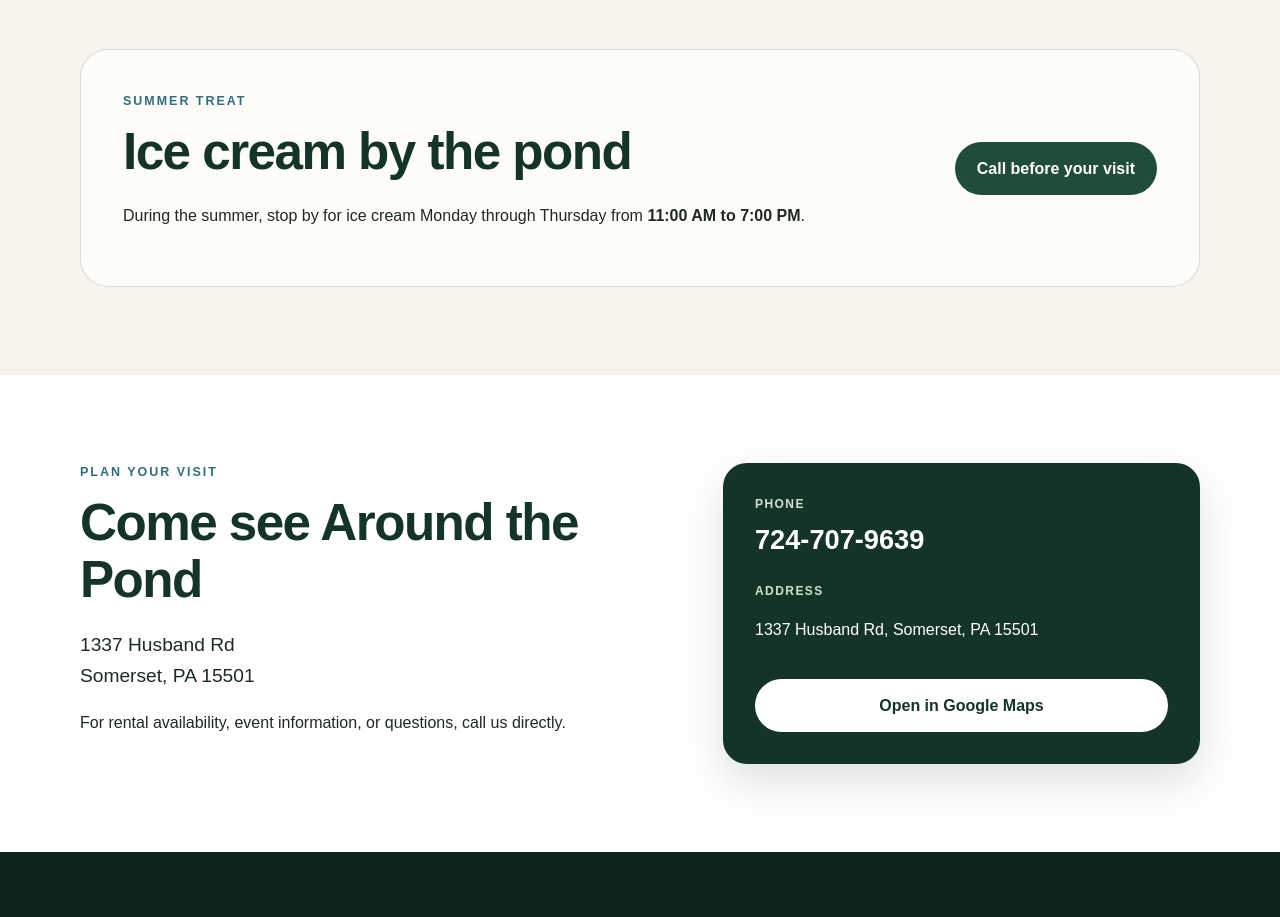
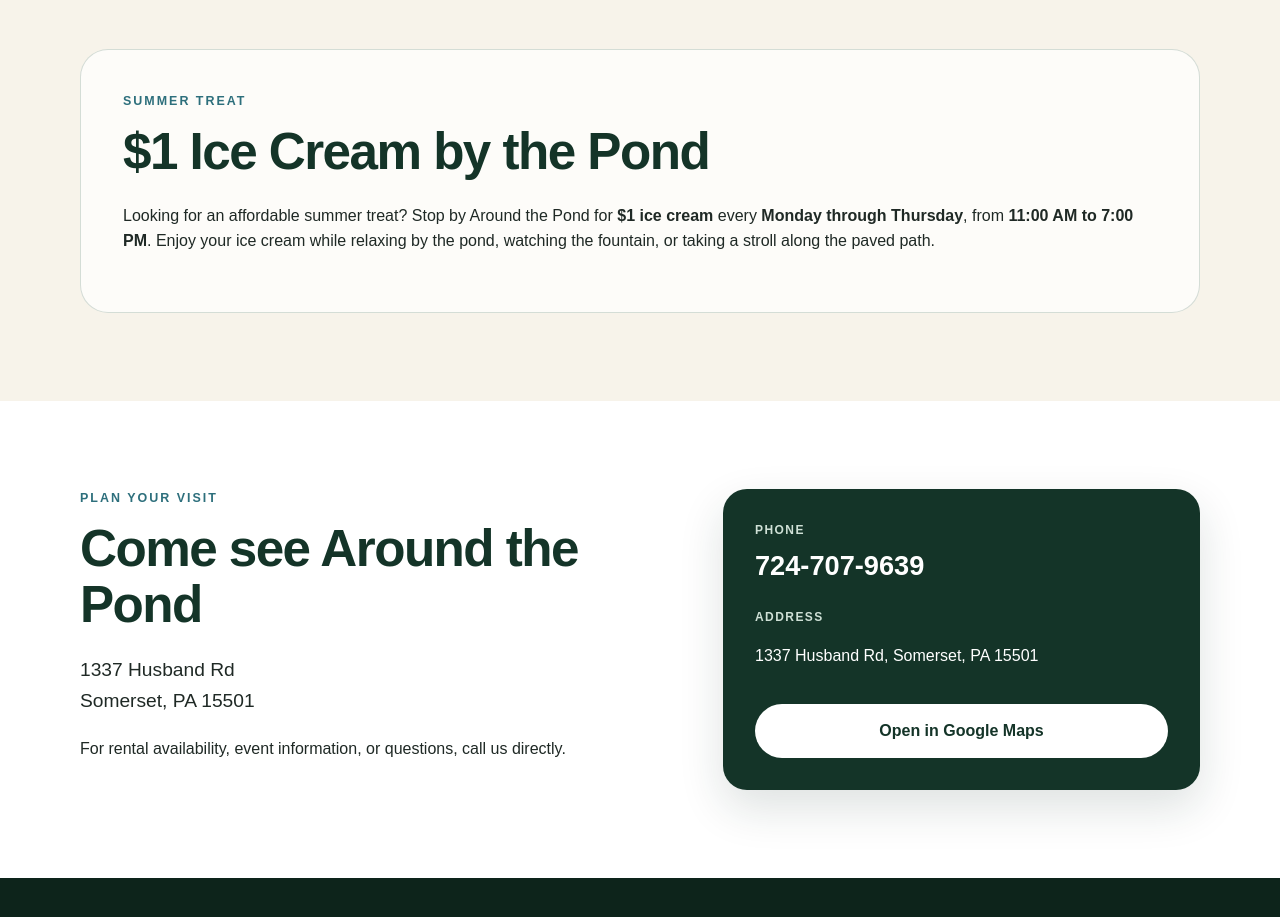
Before and after one commit to MrK1MD/ATP, a plain HTML site: page index.html in a window 1280 px wide. Shown: the part 2400-3317 px from the top of the page. Drawn offline with Linux system fonts and the light colour scheme.

Commit message:
Update index.html

```diff
--- a/index.html
+++ b/index.html
@@ -96,13 +96,14 @@
       <div class="container summer-box">
         <div>
           <p class="eyebrow">Summer treat</p>
-          <h2>Ice cream by the pond</h2>
+          <h2>$1 Ice Cream by the Pond</h2>
           <p>
-            During the summer, stop by for ice cream Monday through Thursday
-            from <strong>11:00 AM to 7:00 PM</strong>.
+            Looking for an affordable summer treat? Stop by Around the Pond for
+            <strong>$1 ice cream</strong> every <strong>Monday through Thursday</strong>,
+            from <strong>11:00 AM to 7:00 PM</strong>. Enjoy your ice cream while relaxing
+            by the pond, watching the fountain, or taking a stroll along the paved path.
           </p>
         </div>
-        <a class="button primary" href="tel:+17247079639">Call before your visit</a>
       </div>
     </section>
 
```
